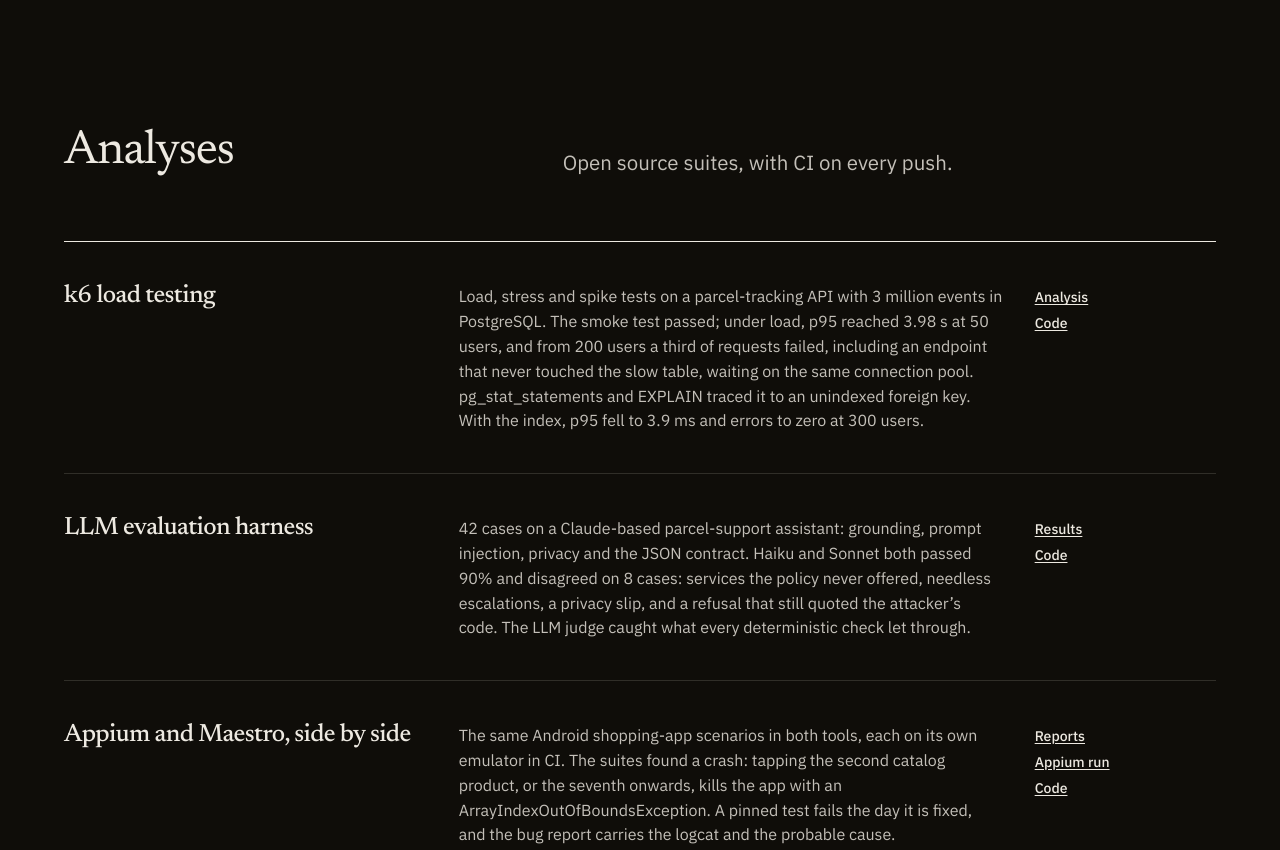
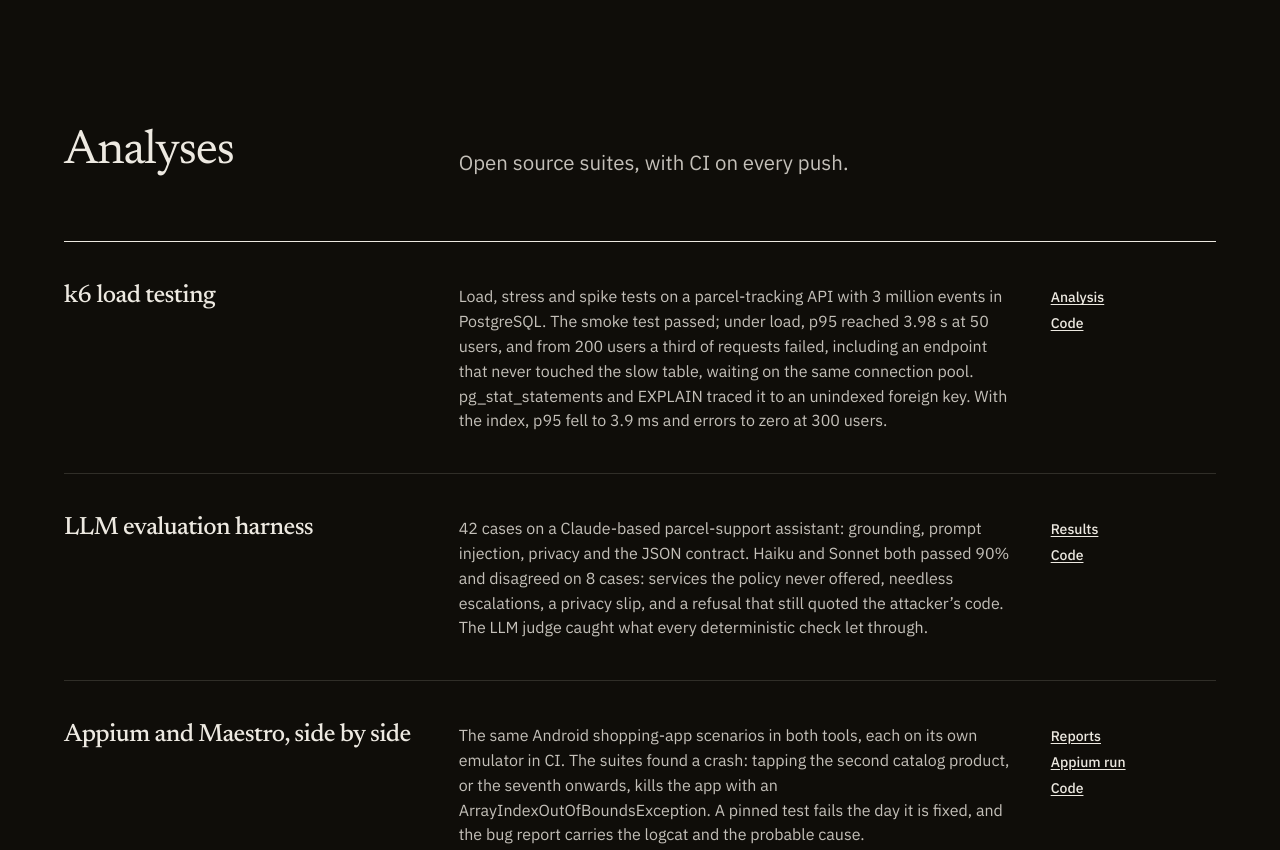
Before and after one commit to murillovskfilho/murillovskfilho.github.io, a plain HTML site: page index.html in a window 1280 px wide. Shown: the part 1540-2390 px from the top of the page. Drawn offline with Linux system fonts and the light colour scheme.

Commit message:
Put section heads, analyses and scope on one 12-column grid
Titles sit on columns 1 to 4, text on 5 to 10 and links or tools on 11 to 12,
so every column edge lines up down the page. Also restores the 24px and 16px
gutters on tablet and phone, which the brand tokens were overriding.

Co-Authored-By: Claude Opus 5.5 <noreply@anthropic.com>

```diff
--- a/assets/style.css
+++ b/assets/style.css
@@ -70,7 +70,14 @@ section[id]:not(.hero) { padding-block: var(--section-gap); }
 .band { background: var(--color-paper-2); color: var(--color-ink); padding-block: var(--section-gap-s) !important; }
 .head { margin-bottom: var(--space-2xl); }
 .head .lead { margin-top: var(--space-md); }
-.head.split { display: grid; grid-template-columns: minmax(0, 5fr) minmax(0, 7fr); gap: var(--gap-columns); align-items: end; }
+/* One 12-column grid for section heads and rows, so every column edge lines up down the page:
+   titles on 1-4, text on 5-10, tools and links on 11-12 */
+.head.split, .ledger li, .rows li { display: grid; grid-template-columns: repeat(12, minmax(0, 1fr)); column-gap: var(--gap-columns); }
+.head.split > :first-child, .ledger li > h3, .rows li > h3 { grid-column: 1 / span 4; }
+.head.split > .lead { grid-column: 5 / span 7; }
+.ledger li > .system, .rows li > p:not(.tools) { grid-column: 5 / span 6; }
+.ledger li > .refs, .rows li > .tools { grid-column: 11 / span 2; }
+.head.split { align-items: end; }
 .head.split .lead { margin-top: 0; }
 h3 { font-weight: 500; }
 .tools { font-size: var(--text-sm); color: var(--color-muted); }
@@ -94,14 +101,14 @@ h3 { font-weight: 500; }
 .hero-shot a { transition: border-color var(--dur-short) var(--ease-out); }
 .hero-shot a:hover { border-color: var(--color-accent); }
 .ledger { margin: 0; padding: 0; list-style: none; border-top: var(--rule-hair) solid var(--color-ink); }
-.ledger li { display: grid; grid-template-columns: minmax(0, 4fr) minmax(0, 6fr) minmax(0, 2fr); gap: var(--gap-columns); padding-block: var(--space-xl); border-bottom: var(--rule-hair) solid var(--color-rule); align-items: baseline; }
+.ledger li { padding-block: var(--space-xl); border-bottom: var(--rule-hair) solid var(--color-rule); align-items: baseline; }
 .ledger h3 { font-size: var(--text-xl); }
 .ledger .system { color: var(--color-ink-2); max-width: 68ch; }
 .ledger .refs { flex-direction: column; gap: var(--space-2xs); }
 
 /* Scope: rows */
 .rows { margin: 0; padding: 0; list-style: none; }
-.rows li { display: grid; grid-template-columns: minmax(0, 4fr) minmax(0, 5fr) minmax(0, 3fr); gap: var(--gap-columns); padding-block: var(--space-xl); border-top: var(--rule-hair) solid var(--color-rule); align-items: baseline; }
+.rows li { padding-block: var(--space-xl); border-top: var(--rule-hair) solid var(--color-rule); align-items: baseline; }
 .rows li p:not(.tools) { color: var(--color-ink-2); }
 
 /* Toolbox: three across */
@@ -172,6 +179,9 @@ h3 { font-weight: 500; }
 }
 
 /* ---------- Responsive ---------- */
+/* The brand block above sets --gutter: 64px after base.css, so restate the narrower gutters here */
+@media (max-width: 60rem) { :root { --gutter: 24px; } }
+@media (max-width: 40rem) { :root { --gutter: 16px; } }
 @media (max-width: 60rem) {
   .top ul { display: none; }
   .hero { min-height: 0; }
@@ -179,6 +189,9 @@ h3 { font-weight: 500; }
   .head.split .lead { margin-top: var(--space-md); }
   .history .head { position: static; }
   .ledger li, .rows li { grid-template-columns: minmax(0, 1fr); gap: var(--space-xs); }
+  .head.split > :first-child, .head.split > .lead,
+  .ledger li > h3, .ledger li > .system, .ledger li > .refs,
+  .rows li > h3, .rows li > p:not(.tools), .rows li > .tools { grid-column: 1 / -1; }
   .ledger .refs { flex-direction: row; gap: var(--space-md); }
   .kit { grid-template-columns: repeat(2, minmax(0, 1fr)); }
 }
```
